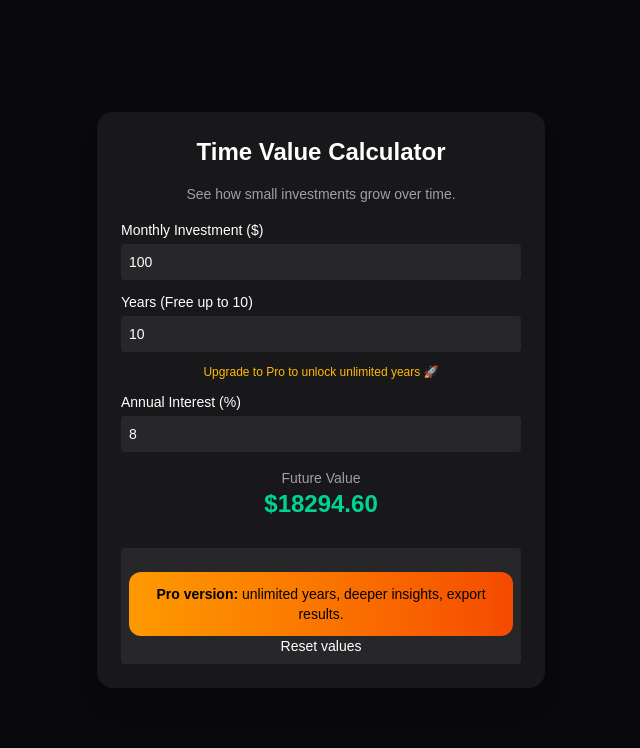
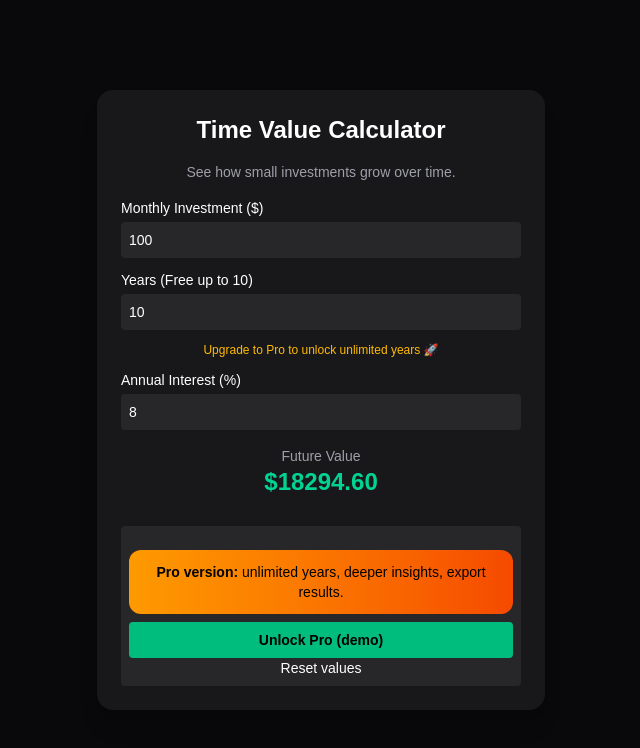
Before and after one commit to SarceRoinuj1/skymicroapp, a Next.js app: page / in a window 1280 px wide. Shown: the top 748 px of the page, without its empty margins (319-959 px from the left). Built offline with nearby package versions, Linux system fonts and the light colour scheme.

Commit message:
add pro mode

```diff
--- a/src/app/page.tsx
+++ b/src/app/page.tsx
@@ -6,6 +6,7 @@ export default function Home() {
   const [monthly, setMonthly] = useState(100);
   const [years, setYears] = useState(10);
   const FREE_LIMIT = 10;
+  const [isPro, setIsPro] = useState(false);
 
   const [rate, setRate] = useState(8);
 
@@ -22,6 +23,11 @@ export default function Home() {
         <h1 className="text-2xl font-bold text-center">
           Time Value Calculator
         </h1>
+{isPro && (
+  <p className="text-xs text-emerald-400 text-center">
+    Pro mode enabled ✓
+  </p>
+)}
 
        <p className="text-sm text-zinc-400 text-center">
         See how small investments grow over time.
@@ -46,7 +52,7 @@ export default function Home() {
              value={years}
              onChange={(e) => {
                const value = +e.target.value;
-               if (value <= FREE_LIMIT) setYears(value);
+               if (isPro || value <= FREE_LIMIT) setYears(value);
              }}
              className="w-full mt-1 p-2 rounded bg-zinc-800"
            />
@@ -86,6 +92,13 @@ export default function Home() {
 <div className="mt-4 p-3 rounded-xl bg-gradient-to-r from-amber-500 to-orange-600 text-black text-sm text-center">
   <strong>Pro version:</strong> unlimited years, deeper insights, export results.
 </div>
+<button
+  onClick={() => setIsPro(true)}
+  className="w-full mt-2 p-2 rounded bg-emerald-500 text-black text-sm font-semibold hover:bg-emerald-400"
+>
+  Unlock Pro (demo)
+</button>
+
   Reset values
 </button>
 
```
